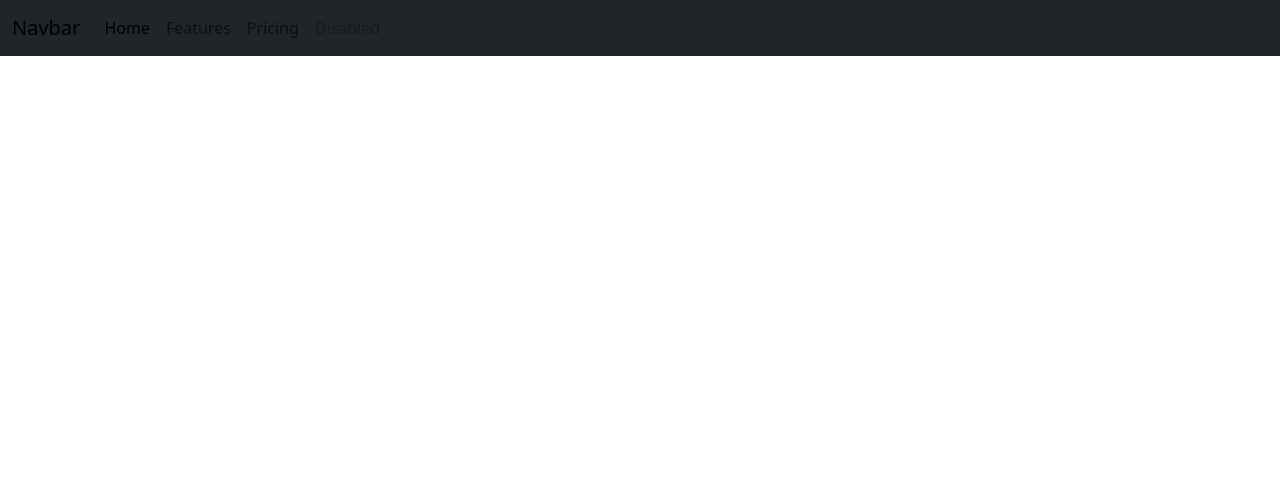
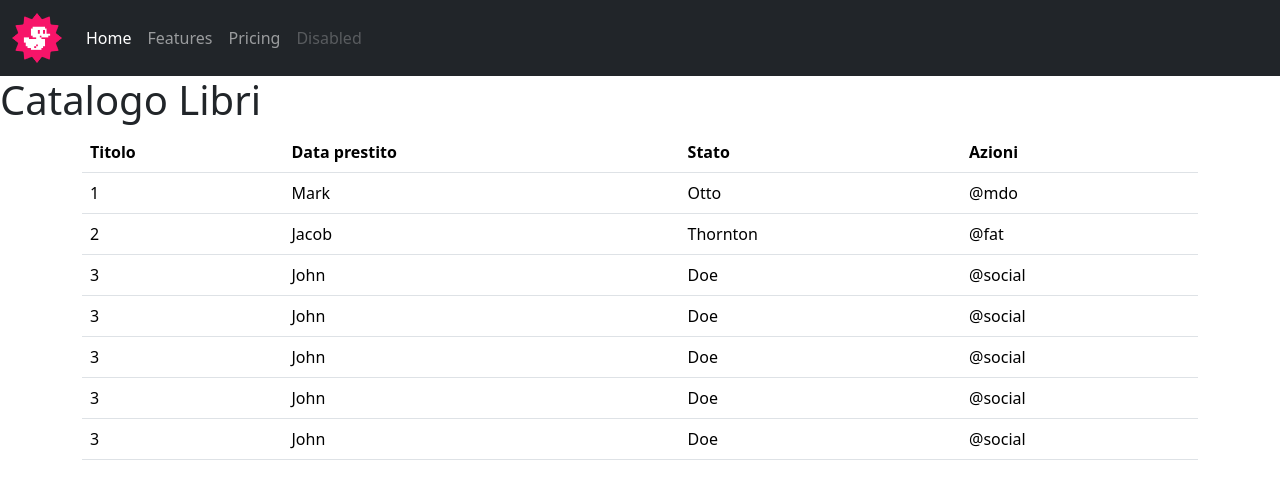
Before and after one commit to noemimassucco/html-css-bootstrap-dashboard, a plain HTML site: page index.html in a window 1280 px wide. Drawn offline with nearby package versions, Linux system fonts and the light colour scheme.

Commit message:
Inserita tabella con Bootstrap

```diff
--- a/index.html
+++ b/index.html
@@ -5,28 +5,100 @@
     <meta name="viewport" content="width=device-width, initial-scale=1.0">
     <title>Catalogo Libri</title>
 <link href="https://cdn.jsdelivr.net/npm/bootstrap@5.3.8/dist/css/bootstrap.min.css" rel="stylesheet" integrity="sha384-sRIl4kxILFvY47J16cr9ZwB07vP4J8+LH7qKQnuqkuIAvNWLzeN8tE5YBujZqJLB" crossorigin="anonymous">
+<link rel="stylesheet" href="/style.css">
 </head>
 <body>
 <header>
-<nav class="navbar navbar-expand-lg bg-dark text-white">
+<nav class="navbar navbar-expand-lg bg-dark navbar-dark">
   <div class="container-fluid">
-    <a class="navbar-brand" href="#">Navbar</a>
-    <button class="navbar-toggler" type="button" data-bs-toggle="collapse" data-bs-target="#navbarNavAltMarkup" aria-controls="navbarNavAltMarkup" aria-expanded="false" aria-label="Toggle navigation">
+    <a class="navbar-brand" href="#">
+        <img class="img-fluid"  src="img/duck.png" alt="logo">
+    </a>
+    <button class="navbar-toggler" type="button" data-bs-toggle="collapse" data-bs-target="#navbarNav" aria-controls="navbarNav" aria-expanded="false" aria-label="Toggle navigation">
       <span class="navbar-toggler-icon"></span>
     </button>
-    <div class="collapse navbar-collapse" id="navbarNavAltMarkup">
-      <div class="navbar-nav">
-        <a class="nav-link active" aria-current="page" href="#">Home</a>
-        <a class="nav-link" href="#">Features</a>
-        <a class="nav-link" href="#">Pricing</a>
-        <a class="nav-link disabled" aria-disabled="true">Disabled</a>
-      </div>
+    <div class="collapse navbar-collapse" id="navbarNav">
+      <ul class="navbar-nav">
+        <li class="nav-item">
+          <a class="nav-link active" aria-current="page" href="#">Home</a>
+        </li>
+        <li class="nav-item">
+          <a class="nav-link" href="#">Features</a>
+        </li>
+        <li class="nav-item">
+          <a class="nav-link" href="#">Pricing</a>
+        </li>
+        <li class="nav-item">
+          <a class="nav-link disabled" aria-disabled="true">Disabled</a>
+        </li>
+      </ul>
     </div>
   </div>
 </nav>
+</header>
+<h1> Catalogo Libri</h1>
+<div class="container">
+<table class="table">
+  <thead>
+    <tr>
+      <th scope="col">Titolo</th>
+      <th class="d-none d-md-table-cell" scope="col">Data prestito</th>
+      <th scope="col">Stato</th>
+      <th scope="col">Azioni</th>
+    </tr>
+  </thead>
+  <tbody>
+    <tr>
+      <td>1</td>
+      <td class="d-none d-md-table-cell">Mark</td>
+      <td>Otto</td>
+      <td>@mdo</td>
+    </tr>
+    <tr>
+      <td>2</td>
+      <td class="d-none d-md-table-cell">Jacob</td>
+      <td>Thornton</td>
+      <td>@fat</td>
+    </tr>
+    <tr>
+      <td>3</td>
+      <td class="d-none d-md-table-cell">John</td>
+      <td>Doe</td>
+      <td>@social</td>
+    </tr>
+        <tr>
+      <td>3</td>
+      <td class="d-none d-md-table-cell">John</td>
+      <td>Doe</td>
+      <td>@social</td>
+    </tr>
+        <tr>
+      <td>3</td>
+      <td class="d-none d-md-table-cell">John</td>
+      <td>Doe</td>
+      <td>@social</td>
+    </tr>
+        <tr>
+      <td>3</td>
+      <td class="d-none d-md-table-cell">John</td>
+      <td>Doe</td>
+      <td>@social</td>
+    </tr>
+        <tr>
+      <td>3</td>
+      <td class="d-none d-md-table-cell">John</td>
+      <td>Doe</td>
+      <td>@social</td>
+    </tr>
 
-</header>
-<main></main>
+  </tbody>
+</table>
+</div>
+
+</main>
+
+
+</main>
 <footer></footer>
 
 
--- /dev/null
+++ b/style.css
@@ -0,0 +1,4 @@
+.navbar-brand img {
+  max-width: 50px;
+  height: auto;
+}
```
